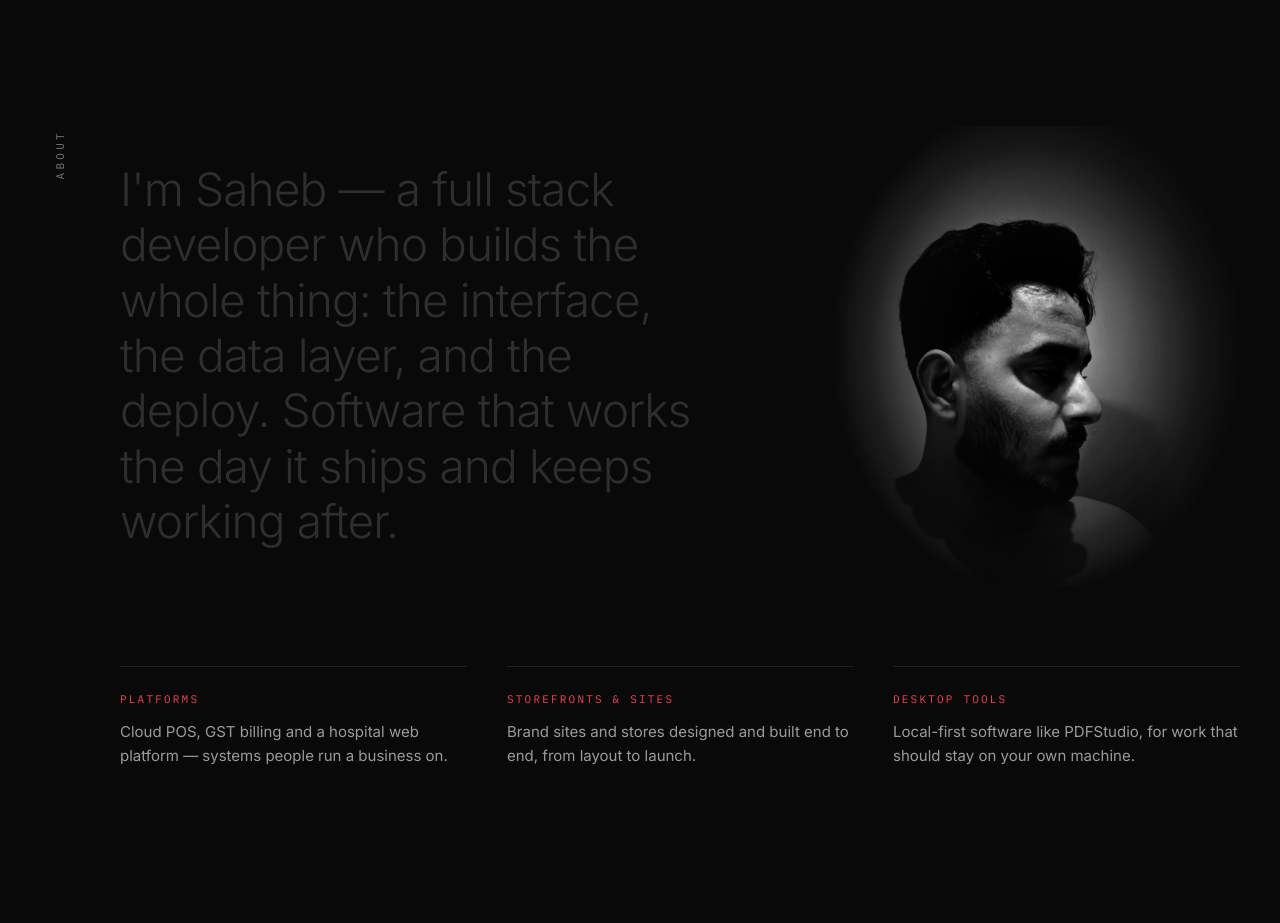
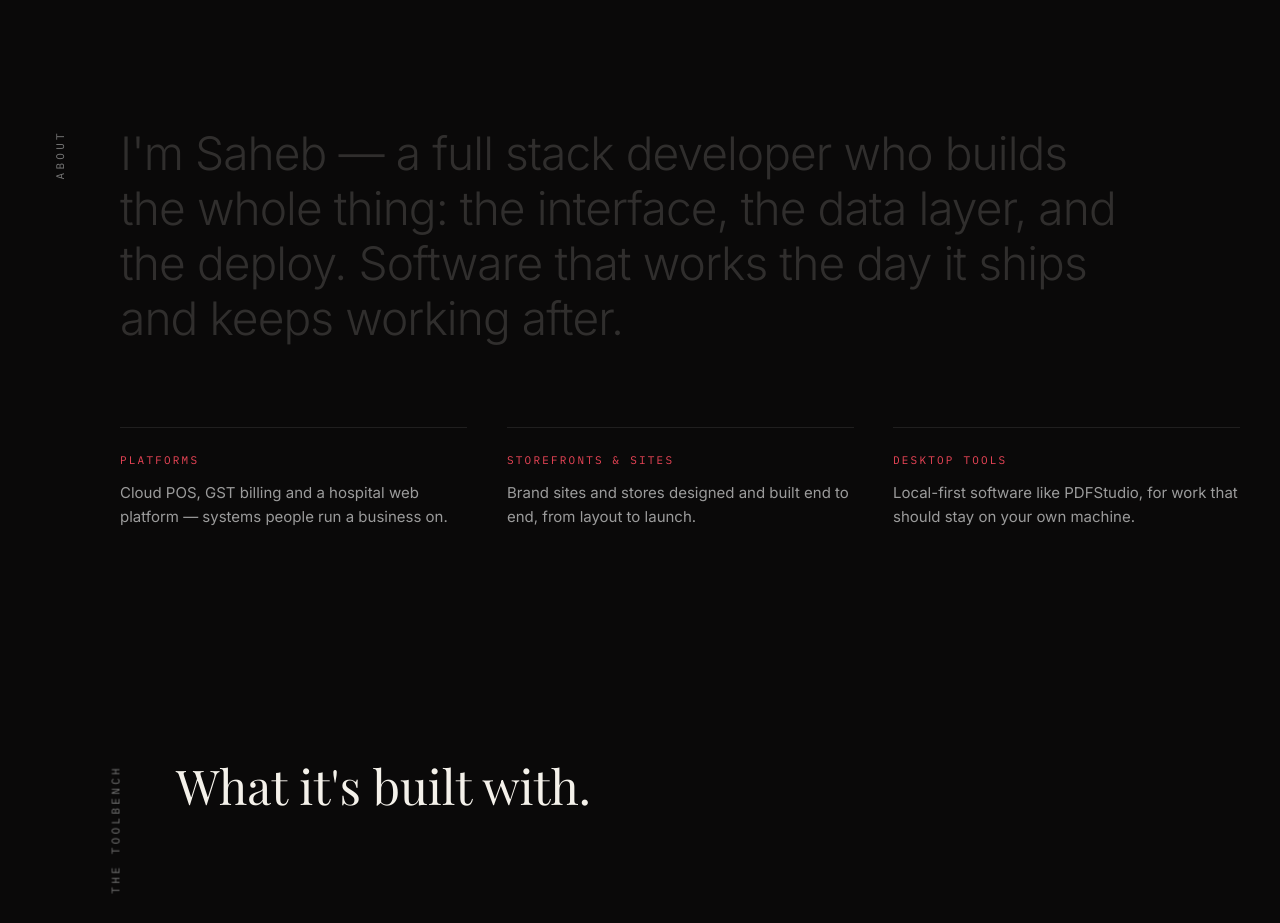
Before and after one commit to thesahibjotsingh/Personal-Portfolio, a React (Vite) app: page / in a window 1280 px wide. Shown: the part 6960-7883 px from the top of the page. Built offline with nearby package versions, Linux system fonts and the light colour scheme; a web font is replaced by a local one.

Commit message:
Remove the About portrait
The statement now runs wider and the three pillars sit beneath it.
Deletes the portrait asset along with its mask and tone-curve code.

Co-Authored-By: Claude Sonnet 5.5 <noreply@anthropic.com>

```diff
--- a/src/components/About.tsx
+++ b/src/components/About.tsx
@@ -2,11 +2,7 @@ import { useLayoutEffect, useRef } from 'react'
 import SectionLabel from './SectionLabel'
 import Reveal from './Reveal'
 import { PILLARS } from '../lib/content'
-import portrait from '../assets/portrait.webp'
 import { gsap, prefersReducedMotion } from '../lib/motion'
-
-const PORTRAIT_MASK =
-  'radial-gradient(ellipse 50% 60% at 56% 48%, #000 22%, rgba(0,0,0,0.72) 38%, rgba(0,0,0,0.4) 55%, rgba(0,0,0,0.15) 72%, transparent 90%)'
 
 const STATEMENT =
   "I'm Saheb — a full stack developer who builds the whole thing: the interface, the data layer, and the deploy. Software that works the day it ships and keeps working after."
@@ -42,10 +38,9 @@ export default function About() {
         <SectionLabel>About</SectionLabel>
 
         <div>
-          <div className="grid items-center gap-10 lg:grid-cols-[minmax(0,1fr)_minmax(0,460px)] lg:gap-16">
           <p
             ref={statement}
-            className="max-w-4xl font-sans text-[clamp(1.6rem,3.6vw,3.25rem)] font-light leading-[1.2] tracking-[-0.02em] text-ivory"
+            className="max-w-5xl font-sans text-[clamp(1.6rem,3.6vw,3.25rem)] font-light leading-[1.2] tracking-[-0.02em] text-ivory"
           >
             {STATEMENT.split(' ').map((word, i) => (
               <span key={i} className="about-word">
@@ -53,36 +48,6 @@ export default function About() {
               </span>
             ))}
           </p>
-
-            {/* No frame, border or shape: a soft radial mask dissolves the photo
-                into the page, so it reads as lit out of the dark. */}
-            <Reveal>
-              <div className="relative mx-auto aspect-square w-[min(86vw,460px)] lg:mx-0 lg:justify-self-end">
-                {/* Tone curve: pulls the light grey wall down towards the page
-                    colour while keeping the face bright, so the mask has almost
-                    nothing left to fade. */}
-                <svg width="0" height="0" className="absolute" aria-hidden="true">
-                  <filter id="portrait-curve" colorInterpolationFilters="sRGB">
-                    <feComponentTransfer>
-                      <feFuncR type="gamma" amplitude="1.2" exponent="2.1" offset="0" />
-                      <feFuncG type="gamma" amplitude="1.2" exponent="2.1" offset="0" />
-                      <feFuncB type="gamma" amplitude="1.2" exponent="2.1" offset="0" />
-                    </feComponentTransfer>
-                  </filter>
-                </svg>
-                <img
-                  src={portrait}
-                  alt="Portrait of Sahibjot Singh"
-                  className="h-full w-full object-cover"
-                  style={{
-                    WebkitMaskImage: PORTRAIT_MASK,
-                    maskImage: PORTRAIT_MASK,
-                    filter: 'grayscale(1) url(#portrait-curve)',
-                  }}
-                />
-              </div>
-            </Reveal>
-          </div>
 
           <ul className="m-0 mt-20 grid w-full list-none gap-x-10 gap-y-2 p-0 md:grid-cols-3">
             {PILLARS.map((p, i) => (
```
Also changed, not shown: src/assets/portrait.webp (deleted). Lines whose indentation alone changed are shown as unchanged.
